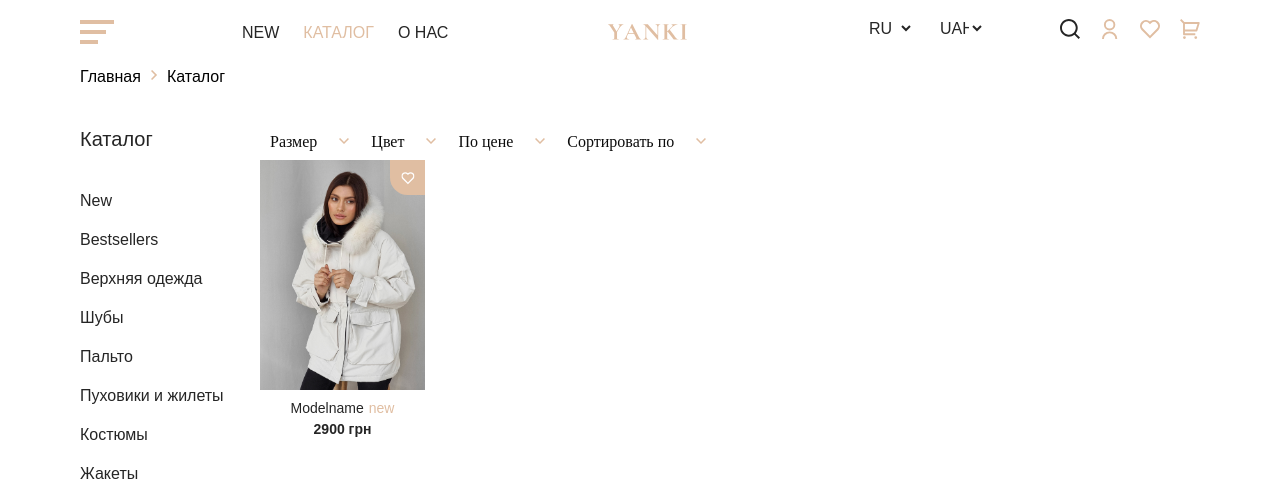
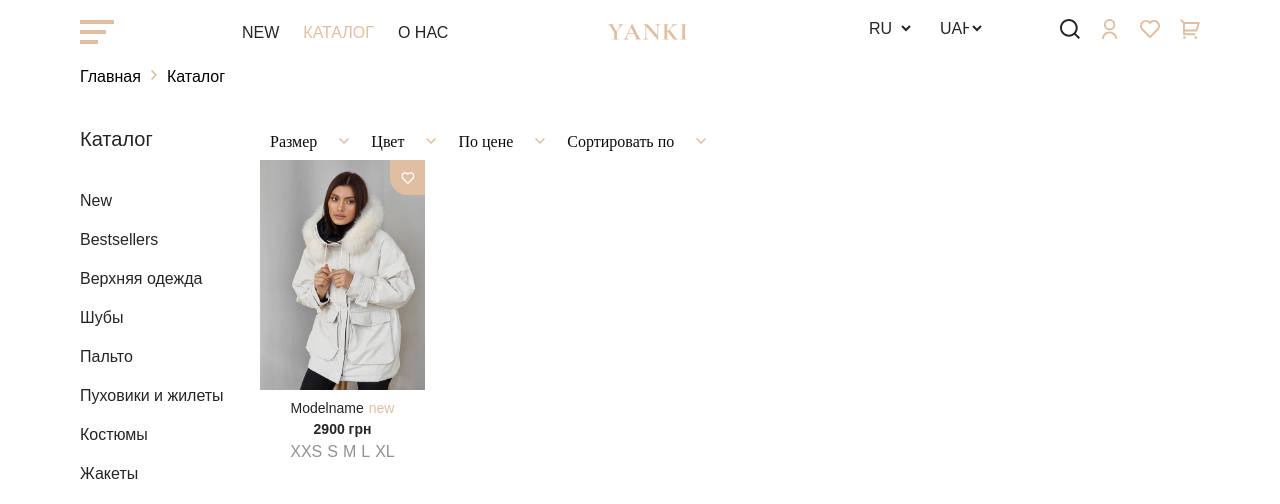
Before and after one commit to uzregxurshid/yanki, a React (Create React App) app: page /catalog in a window 1280 px wide. Shown: the top 504 px of the page. Built offline with nearby package versions, Linux system fonts and the light colour scheme; what tw-elements would draw is missing.

Commit message:
card component sizes

```diff
--- a/src/components/catalog/body/index.jsx
+++ b/src/components/catalog/body/index.jsx
@@ -57,6 +57,7 @@ const Category = () => {
                   navigate={'/catalog/model1'}
                   onFavourite={() => {}}
                   isNew={true}
+                  sizes={['XXS', 'S', 'M', 'L', 'XL']}
                 />
               </div>
             </div>
--- a/src/components/catalog/card/index.jsx
+++ b/src/components/catalog/card/index.jsx
@@ -76,7 +76,18 @@ const Price = styled('div')`
   text-align: center;
 `;
 
-const Card = ({ image, onFavourite, navigate, modelname, isNew, price }) => {
+const Item = styled('li')`
+  font-family: 'Raleway', Arial, Helvetica, sans-serif;
+  font-size: 16px;
+  line-height: 19px;
+  font-weight: 300;
+  font-style: normal;
+  text-align: center;
+  color: rgba(37, 37, 37, 0.5);
+  margin-left: 5px;
+`;
+
+const Card = ({ image, onFavourite, navigate, modelname, isNew, price, sizes }) => {
   const navigator = useNavigate();
   return (
     <CardBody onClick={() => navigator(navigate)}>
@@ -90,6 +101,15 @@ const Card = ({ image, onFavourite, navigate, modelname, isNew, price }) => {
         {isNew && <IsNewText>new</IsNewText>}
       </div>
       <Price>{price || '2900 грн'}</Price>
+      {sizes && (
+        <ul className="mt-[5px] flex justify-center">
+          {sizes.map((size, index) => (
+            <Item key={index} className="first:ml-0">
+              {size}
+            </Item>
+          ))}
+        </ul>
+      )}
     </CardBody>
   );
 };
@@ -99,7 +119,8 @@ Card.propTypes = {
   navigate: propTypes.string,
   modelname: propTypes.string,
   isNew: propTypes.bool,
-  price: propTypes.string
+  price: propTypes.string,
+  sizes: propTypes.array
 };
 
 export default Card;
```
